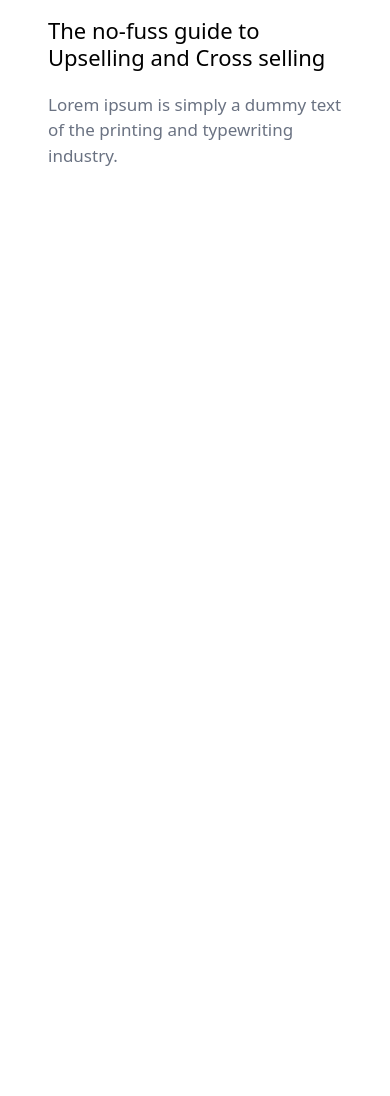
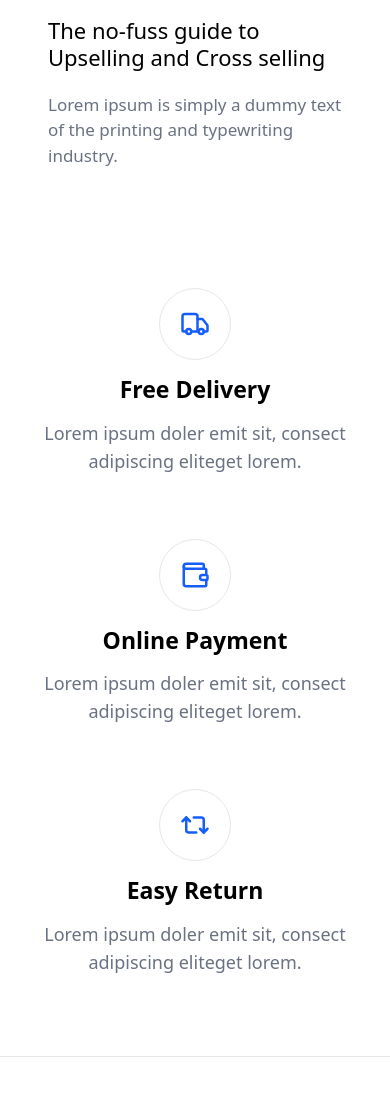
Before and after one commit to msharjeelaslam/plantecommerce, a website: page src/index.html in a window 390 px wide. Shown: the part 7426-8522 px from the top of the page. Before the commit the page ends 7634 px from the top, so only its background shows below. Drawn offline with Linux system fonts and the light colour scheme.

Commit message:
6th section of website completed fully responsive

```diff
--- a/src/index.html
+++ b/src/index.html
@@ -489,7 +489,7 @@
             <img class="rounded-lg w-96 h-57 xs:w-119 xs:h-80 sm:w-81 sm:h-44 md:w-70 lg:w-84 lg:h-55" src="meeting.JPG" alt="">
 
             <div class="px-3 py-2 text-[13px] font-sans font-medium text-white bg-blue-600 rounded-md max-w-25   ">Dec 22, 2023</div>
-            <div class="text-[22px] xs:text-[27px] sm:text-[25px] md:text-[19px] lg:text-[23px] font-sans font-medium leading-tight">Meet AutoManage, the best AI managment tools</div>
+            <div class="text-[22px] xs:text-[27px] sm:text-[25px] md:text-[19px] lg:text-[23px] font-sans font-medium leading-tight hover:text-blue-500 hover:cursor-pointer">Meet AutoManage, the best AI managment tools</div>
             <div class="text-[17px] font-sans text-gray-500 max-w-90 md:text-[15px] lg:text-[17px]">Lorem ipsum is simply a dummy text of the printing and typewriting industry.</div>
           </div>
         </div>
@@ -500,7 +500,7 @@
             <img class="rounded-lg w-96 h-57 xs:w-119 xs:h-80 sm:w-81 sm:h-44 md:w-70 lg:w-84 lg:h-55 " src="workingman.JPG" alt="">
 
             <div class="px-3 py-2 text-[13px] font-sans font-medium text-white bg-blue-600 rounded-md max-w-25 ">Mar 15, 2023</div>
-            <div class="text-[22px] xs:text-[27px] sm:text-[25px] md:text-[19px] lg:text-[23px] font-sans font-medium leading-tight xs:max-w-120">How to make more money as a wellness coach</div>
+            <div class="text-[22px] xs:text-[27px] sm:text-[25px] md:text-[19px] lg:text-[23px] font-sans font-medium leading-tight xs:max-w-120 hover:text-blue-500 hover:cursor-pointer">How to make more money as a wellness coach</div>
             <div class="text-[17px] font-sans text-gray-500 max-w-90 md:text-[15px] lg:text-[17px]">Lorem ipsum is simply a dummy text of the printing and typewriting industry.</div>
           </div>
         </div>
@@ -511,7 +511,7 @@
             <img class="rounded-lg w-96 h-57 xs:w-119 xs:h-80 sm:w-81 sm:h-44 md:w-70 lg:w-84 lg:h-55" src="smilingmen.JPG" alt="">
 
             <div class="px-3 py-2 text-[13px] font-sans font-medium text-white bg-blue-600 rounded-md max-w-25 ">Jan 05, 2023</div>
-            <div class="text-[22px] xs:text-[27px] sm:text-[25px] md:text-[19px] lg:text-[23px] font-sans font-medium leading-tight xs:max-w-122 md:max-w-70 lg:max-w-82">The no-fuss guide to Upselling and Cross selling</div>
+            <div class="text-[22px] xs:text-[27px] sm:text-[25px] md:text-[19px] lg:text-[23px] font-sans font-medium leading-tight xs:max-w-122 md:max-w-70 lg:max-w-82 hover:text-blue-500 hover:cursor-pointer">The no-fuss guide to Upselling and Cross selling</div>
             <div class="text-[17px] font-sans text-gray-500 max-w-90 md:text-[15px] lg:text-[17px]">Lorem ipsum is simply a dummy text of the printing and typewriting industry.</div>
           </div>
         </div>
@@ -527,6 +527,39 @@
 
 
 
+    <div class="flex justify-center items-center">
+      <div class=" grid grid-cols-1 md:grid-cols-3 md:gap-x-10 gap-y-16 pt-20 mb-20">
+
+        <div class="grid grid-cols-1 justify-items-center text-center gap-y-3">
+          <div class="w-18 h-18 rounded-full border border-gray-200 flex justify-center items-center">
+            <svg class="text-blue-600" xmlns="http://www.w3.org/2000/svg" width="30" height="30" viewBox="0 0 24 24" fill="none" stroke="currentColor" stroke-width="2" stroke-linecap="round" stroke-linejoin="round" class="lucide lucide-truck-icon lucide-truck"><path d="M14 18V6a2 2 0 0 0-2-2H4a2 2 0 0 0-2 2v11a1 1 0 0 0 1 1h2"/><path d="M15 18H9"/><path d="M19 18h2a1 1 0 0 0 1-1v-3.65a1 1 0 0 0-.22-.624l-3.48-4.35A1 1 0 0 0 17.52 8H14"/><circle cx="17" cy="18" r="2"/><circle cx="7" cy="18" r="2"/></svg>
+          </div>
+          <div class="text-[23px] font-sans font-semibold">Free Delivery</div>
+          <div class="text-gray-500 font-sans  text-lg max-w-80">Lorem ipsum doler emit sit, consect adipiscing eliteget lorem.</div>
+        </div>
+
+         <div class="grid grid-cols-1 justify-items-center text-center gap-y-3">
+          <div class="w-18 h-18 rounded-full border border-gray-200 flex justify-center items-center">
+            <svg class="text-blue-600" xmlns="http://www.w3.org/2000/svg" width="30" height="30" viewBox="0 0 24 24" fill="none" stroke="currentColor" stroke-width="2" stroke-linecap="round" stroke-linejoin="round" class="lucide lucide-wallet-icon lucide-wallet"><path d="M19 7V4a1 1 0 0 0-1-1H5a2 2 0 0 0 0 4h15a1 1 0 0 1 1 1v4h-3a2 2 0 0 0 0 4h3a1 1 0 0 0 1-1v-2a1 1 0 0 0-1-1"/><path d="M3 5v14a2 2 0 0 0 2 2h15a1 1 0 0 0 1-1v-4"/></svg>
+          </div>
+          <div class="text-[23px] font-sans font-semibold">Online Payment</div>
+          <div class="text-gray-500 font-sans  text-lg max-w-80">Lorem ipsum doler emit sit, consect adipiscing eliteget lorem.</div>
+        </div>
+
+         <div class="grid grid-cols-1 justify-items-center text-center gap-y-3">
+          <div class="w-18 h-18 rounded-full border border-gray-200 flex justify-center items-center">
+            <svg class="text-blue-600" xmlns="http://www.w3.org/2000/svg" width="30" height="30" viewBox="0 0 24 24" fill="none" stroke="currentColor" stroke-width="2" stroke-linecap="round" stroke-linejoin="round" class="lucide lucide-repeat2-icon lucide-repeat-2"><path d="m2 9 3-3 3 3"/><path d="M13 18H7a2 2 0 0 1-2-2V6"/><path d="m22 15-3 3-3-3"/><path d="M11 6h6a2 2 0 0 1 2 2v10"/></svg>
+          </div>
+          <div class="text-[23px] font-sans font-semibold">Easy Return</div>
+          <div class="text-gray-500 font-sans  text-lg max-w-80">Lorem ipsum doler emit sit, consect adipiscing eliteget lorem.</div>
+        </div>
+
+
+      </div>
+    </div>
+
+
+    <hr class="text-gray-200 mb-20">
 
 
 
```
Also changed, not shown: src/output.css.
